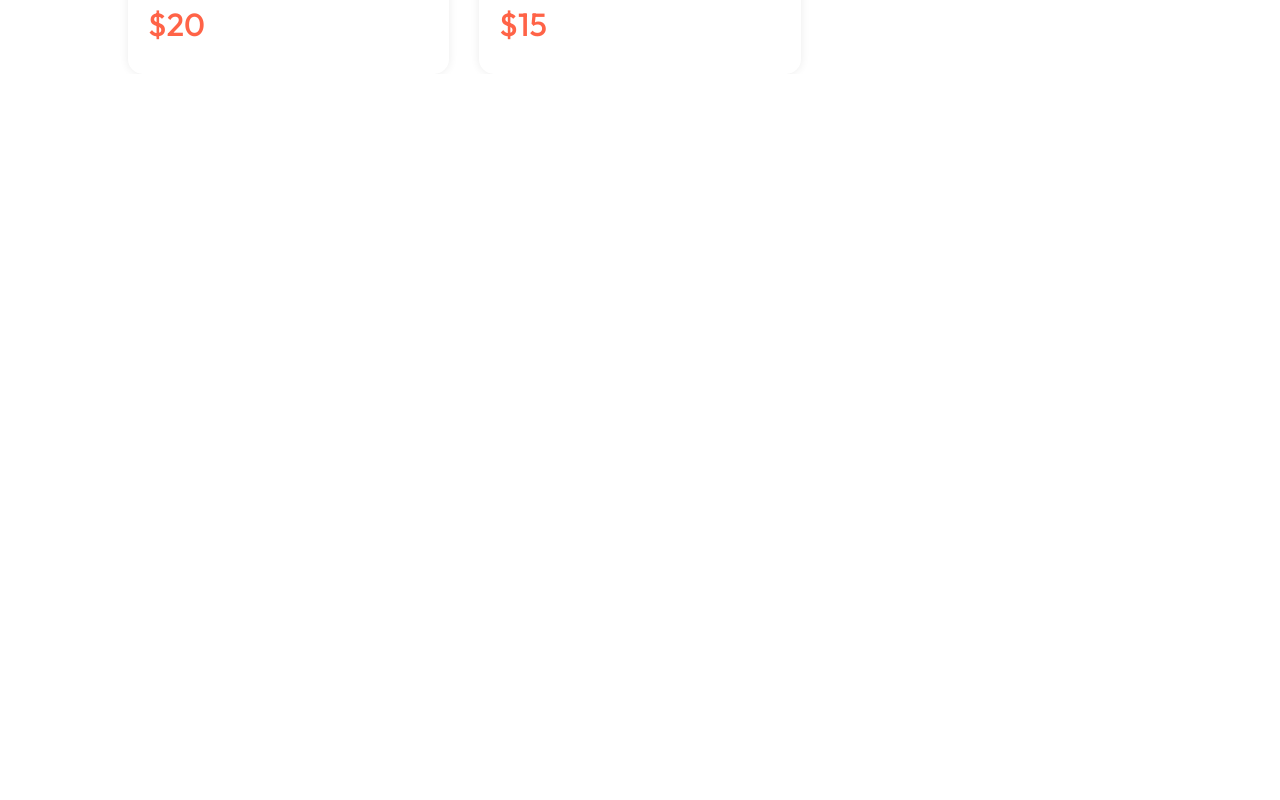
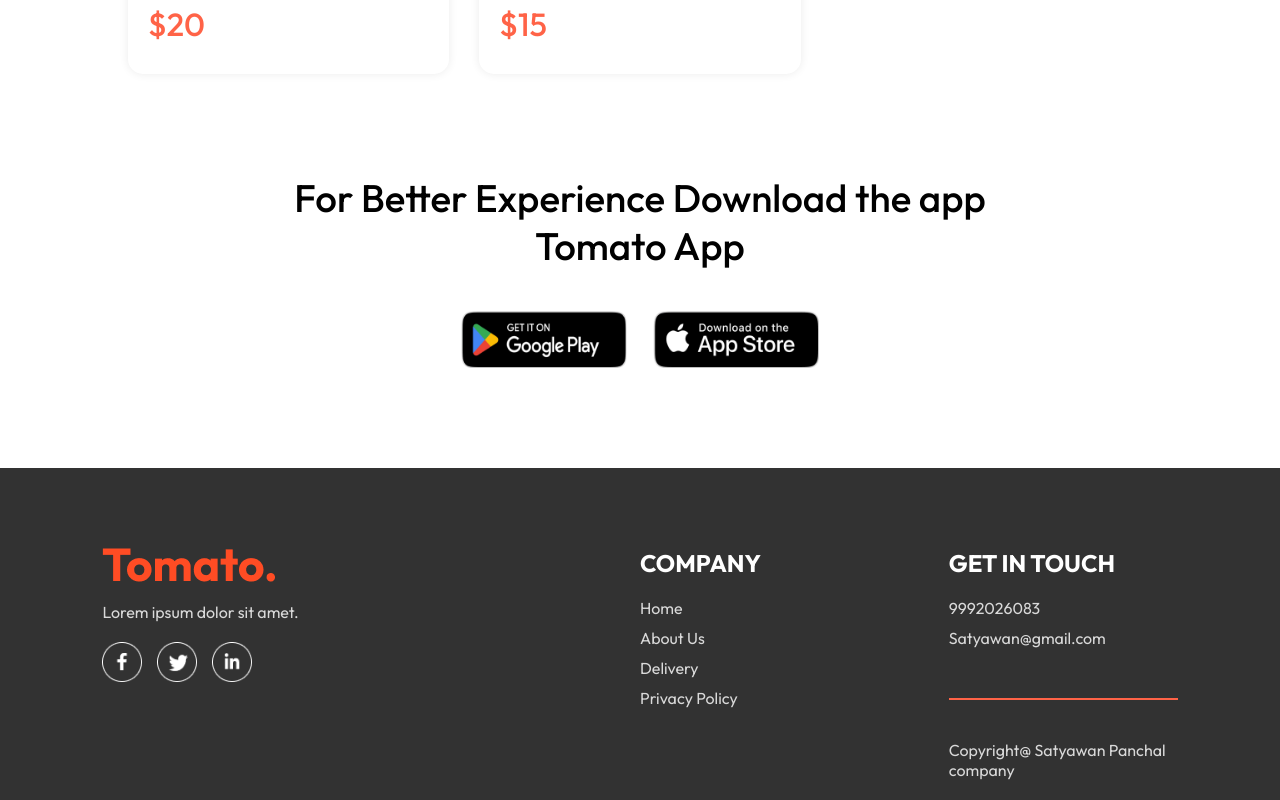
Before and after one commit to SatyawanPanchal/06-food-app-frontend, a React app in the folder frontend/: page / in a window 1280 px wide. Shown: the part 5984-6784 px from the top of the page. Before the commit the page ends 6058 px from the top, so only its background shows below. Built offline with nearby package versions, Linux system fonts and the light colour scheme; the HTML template or start-up script is replaced by a standard one.

Commit message:
home page done part1

```diff
--- a/frontend/src/App.jsx
+++ b/frontend/src/App.jsx
@@ -1,26 +1,28 @@
+import Navbar from "./components/navbar/Navbar";
+import { Route, Routes } from "react-router-dom";
+import Home from "./pages/Home/Home";
+import Cart from "./pages/Cart/Cart";
+import PlaceOrder from "./pages/PlaceOrder/PlaceOrder";
+import Footer from "./components/Footer/Footer";
 
-import Navbar from './components/navbar/Navbar'
-import { Route, Routes } from 'react-router-dom'
-import Home from './pages/Home/Home'
-import Cart from './pages/Cart/Cart'
-import PlaceOrder from './pages/PlaceOrder/PlaceOrder'
+const App = () => {
+  return (<>
 
+    <div className="app">
+      <Navbar />
+      <Routes>
+        <Route path="/" element={<Home />}>
+          {" "}
+        </Route>
+        <Route path="/cart" element={<Cart />}></Route>
+        <Route path="/order" element={<PlaceOrder />}></Route>
+      </Routes>
 
+    </div>
+    <Footer/>
+  </>
 
- const App = () => {
-   return (
-     <div className='app'>
-     <Navbar/>
-     <Routes>
+  );
+};
 
-        <Route path='/' element={<Home/>}> </Route>
-        <Route path='/cart' element={<Cart/>}></Route>
-        <Route path='/order' element={<PlaceOrder/>}></Route>
-     </Routes>
-
-
-     </div>
-   )
- }
-
- export default App
+export default App;
--- /dev/null
+++ b/frontend/src/components/AppDownload/AppDownload.jsx
@@ -0,0 +1,14 @@
+ import { assets } from '../../assets/assets';
+import './appDownload.css'
+
+const AppDownload = () => {
+    return <div className="app-download" id="app-download">
+      <p>For Better Experience Download the app <br />Tomato App</p>
+        <div className="app-download-platforms">
+            <img src={assets.play_store} alt="" />
+            <img src={assets.app_store} alt="" />
+  </div>
+    </div>;
+}
+
+export default AppDownload
--- /dev/null
+++ b/frontend/src/components/AppDownload/appDownload.css
@@ -0,0 +1,27 @@
+.app-download{
+    margin: auto auto;
+    margin-top: 100px;
+    font-size:max(3vw,20px) ;
+    text-align: center;
+    font-weight: 500;
+}
+
+.app-download-platforms{
+    display: flex;
+    justify-content: center;
+    gap: max(2vw,10px);
+    margin-top: 40px;
+
+}
+
+.app-download-platforms img{
+    width: max(13vw,130px);
+    max-width: 180px;
+    cursor: pointer;
+    transition: 0.5s;
+}
+
+.app-download-platforms img:hover {
+
+    transform: scale(1.05);
+}
--- /dev/null
+++ b/frontend/src/components/Footer/Footer.jsx
@@ -0,0 +1,43 @@
+import { assets } from "../../assets/assets";
+import "./footer.css";
+
+const Footer = () => {
+  return (
+    <div className="footer" id="footer">
+      <div className="footer-content">
+        <div className="footer-content-left">
+          <img src={assets.logo} alt="" />
+          <p>Lorem ipsum dolor sit amet.</p>
+          <div className="footer-social-icons">
+            <img src={assets.facebook_icon} alt="" />
+            <img src={assets.twitter_icon} alt="" />
+            <img src={assets.linkedin_icon} alt="" />
+          </div>
+        </div>
+        <div className="footer-content-center">
+          <h2>COMPANY</h2>
+          <ul>
+            <li>Home</li>
+            <li>About Us</li>
+            <li>Delivery</li>
+            <li>Privacy Policy</li>
+          </ul>
+        </div>
+        <div className="footer-content-right">
+          <h2>GET IN TOUCH</h2>
+          <ul>
+            <li>9992026083</li>
+            <li>Satyawan@gmail.com</li>
+          </ul>
+
+          <hr />
+          <p className="footer-copyright">
+            Copyright@ Satyawan Panchal company
+          </p>
+        </div>
+      </div>
+    </div>
+  );
+};
+
+export default Footer;
--- /dev/null
+++ b/frontend/src/components/Footer/footer.css
@@ -0,0 +1,55 @@
+.footer{
+    color:#d9d9d9;
+    background-color:#323232;
+    display: flex;
+    flex-direction: column;
+    align-items: center;
+    gap: 20px;
+    padding: 20px 8vw;
+    padding-top: 80px;
+    margin-top: 100px;
+
+}
+
+.footer-content{
+    width: 100%;
+    display: grid;
+    grid-template-columns: 2fr 1fr 1fr;
+    gap: 80px;
+
+}
+
+.footer-content-left, .footer-content-right , .footer-content-center
+{
+    display: flex;
+    flex-direction: column;
+    align-items: start;
+    gap:20px ;
+
+}
+
+.footer-content-left li,
+.footer-content-right li,
+.footer-content-center li{
+    list-style: none;
+    margin-bottom: 10px;
+    cursor: pointer;
+}
+
+
+.footer-content-right h2,
+.footer-content-center h2{
+    color: white;
+}
+.footer-social-icons img{
+    width: 40px;
+    margin-right: 15px;
+}
+
+.footer hr{
+    width: 100%;
+    border: none;
+    margin: 20px 0px;
+    height: 2px;
+    background-color: tomato;
+}
--- a/frontend/src/pages/Home/Home.jsx
+++ b/frontend/src/pages/Home/Home.jsx
@@ -4,6 +4,8 @@
 import ExploreMenu from '../../components/ExploreMenu/ExploreMenu'
 import { useState } from 'react'
 import ShowFoods from '../../components/showFoods/ShowFoods'
+import Footer from '../../components/Footer/Footer'
+import AppDownload from '../../components/AppDownload/AppDownload'
 
 
 
@@ -14,7 +16,9 @@
       <Header/>
       <ExploreMenu category={category} setCategory={setCategory}/>
 
-      <ShowFoods category={category}/>
+      <ShowFoods category={category} />
+      <AppDownload/>
+
     </div>
   )
 }
```
